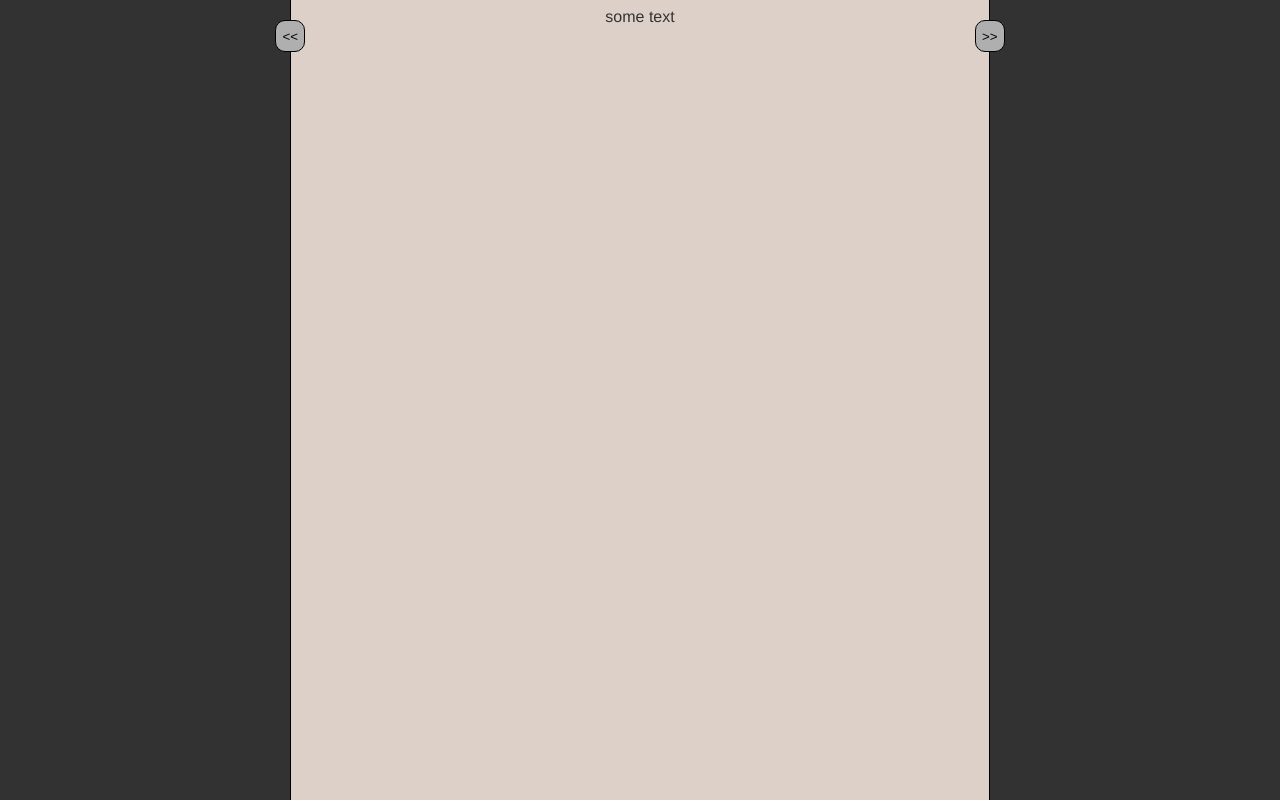
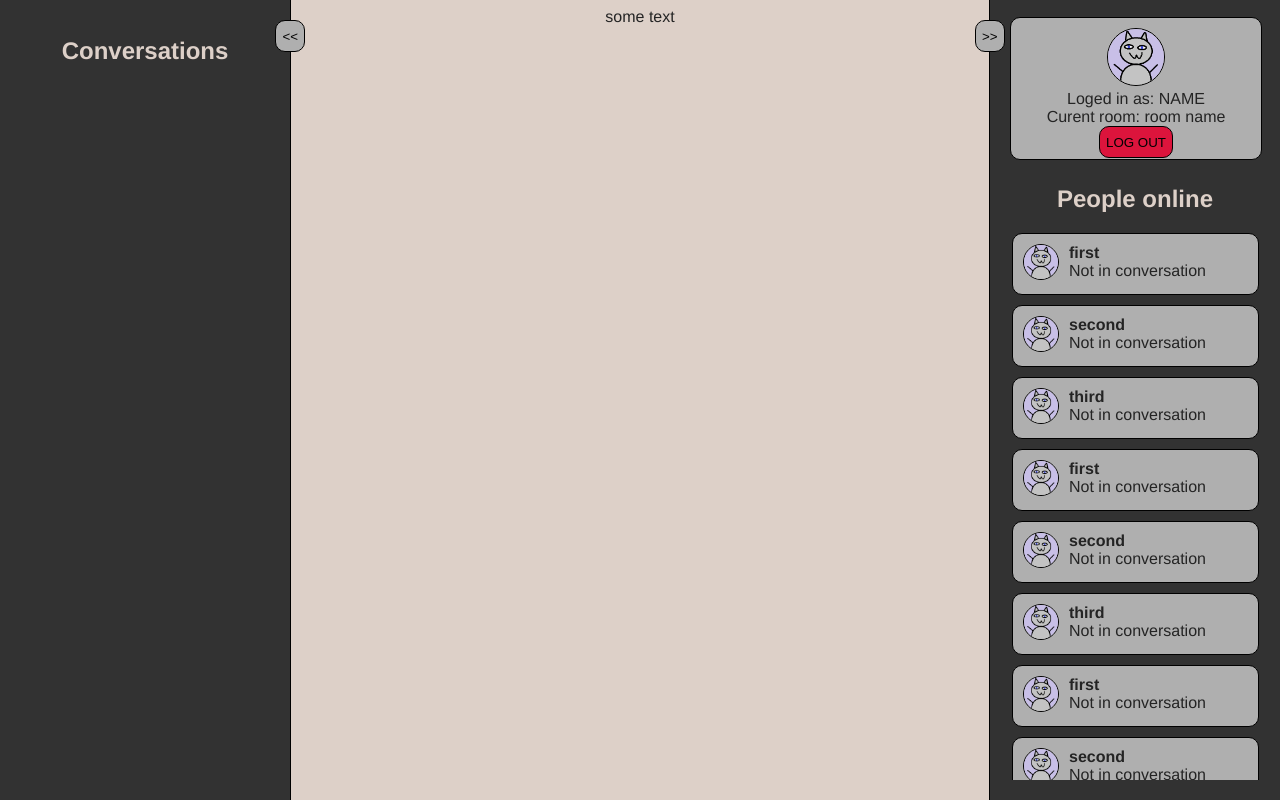
Before and after one commit to SzyJar/modern-forum-application, a Vue app in the folder frontend/: page / in a window 1280 px wide. Built offline with nearby package versions, Linux system fonts and the light colour scheme.

Commit message:
People panel styled

```diff
--- a/frontend/package.json
+++ b/frontend/package.json
@@ -1,5 +1,5 @@
 {
-  "name": "frontend",
+  "name": "forum-app",
   "version": "0.1.0",
   "private": true,
   "scripts": {
--- a/frontend/public/index.html
+++ b/frontend/public/index.html
@@ -4,7 +4,7 @@
     <meta charset="utf-8">
     <meta http-equiv="X-UA-Compatible" content="IE=edge">
     <meta name="viewport" content="width=device-width,initial-scale=1.0">
-    <link rel="icon" href="<%= BASE_URL %>favicon.ico">
+    <link rel="icon" href="">
     <title><%= htmlWebpackPlugin.options.title %></title>
   </head>
   <body>
--- a/frontend/src/App.vue
+++ b/frontend/src/App.vue
@@ -1,7 +1,7 @@
 <template>
   some text
   <RoomList />
-  <PeopleList />
+  <PeopleList :users='users' />
 </template>
 
 <script>
@@ -9,22 +9,38 @@ import { ref } from 'vue'
 import RoomList from './components/RoomList.vue'
 import PeopleList from './components/PeopleList.vue'
 
+
 export default {
   name: 'App',
   components: { RoomList, PeopleList },
   setup() {
-
+    const users = ref([
+      { name: "first", id: 1 },
+      { name: "second", id: 2 },
+      { name: "third", id: 3 },
+      { name: "first", id: 4 },
+      { name: "second", id: 5 },
+      { name: "third", id: 6 },
+      { name: "first", id: 7 },
+      { name: "second", id: 8 },
+      { name: "third", id: 9 }
+    ])
     return {
-
+      users
     }
   },
 }
 </script>
 
 <style>
+::-webkit-scrollbar {
+  width: 0px;
+  height: 0px;
+}
+
 body {
   background: #DDD0C8;
-  color: #333333;
+  color: #242424;
   min-width: 750px;
 }
 
@@ -46,6 +62,7 @@ body {
     width: 250px;
     padding: 20px;
     transition: transform 0.3s ease;
+
 }
 
 button {
@@ -62,4 +79,7 @@ button:hover {
   color: #DDD0C8;
 }
 
+h2 {
+  color: #DDD0C8;
+}
 </style>
--- a/frontend/src/components/CurrentUser.vue
+++ b/frontend/src/components/CurrentUser.vue
@@ -0,0 +1,46 @@
+<template>
+  <div class="currentUser">
+    <img src='../assets/images/profile1.png'/><br>
+    Loged in as: NAME <br>
+    Curent room: room name
+    <button class="logout">LOG OUT</button>
+  </div>
+</template>
+
+<script>
+export default {
+
+}
+</script>
+
+<style scoped>
+img {
+    width: 56px;
+    height: 56px;
+    border-radius: 50%;
+    border: 1px solid black;
+}
+
+.currentUser {
+    background: #AFAFAF;
+    border: 1px solid black;
+    margin-top: -35px;
+    padding-top: 10px;
+    width: 100%;
+    height: 150px;
+    border-radius: 10px;
+}
+
+.user {
+    background: #AFAFAF;
+}
+
+button {
+    background: crimson;
+}
+
+button:hover {
+    background: #bb1133;
+}
+
+</style>
--- a/frontend/src/components/PeopleList.vue
+++ b/frontend/src/components/PeopleList.vue
@@ -1,14 +1,24 @@
 <template>
 <div class="sideBar" :class="{ 'sideBar-hidden': isHidden }">
     <button class="toggle-button" @click="toggleSidebar">{{ isHidden ? '<<' : '>>' }}</button>
+    <CurrentUser />
+    <div class="users-online">
+        <h2>People online</h2>
+        <div class="user" v-for="user in users" :key="user.id">
+            <User :user="user" />
         </div>
-
+    </div>
+</div>
 </template>
 
 <script>
 import { ref } from 'vue'
+import CurrentUser from '../components/CurrentUser.vue'
+import User from '../components/User.vue'
 
 export default {
+    props: ['users'],
+    components: { CurrentUser, User },
     setup() {
         const isHidden = ref(false);
 
@@ -35,4 +45,27 @@ export default {
     align-self: flex-start;
     margin-left: -35px;
 }
+
+.users-online {
+    margin-top: 5px;
+    width: 100%;
+    overflow-y: auto;
+}
+
+.user{
+    background: #AFAFAF;
+    border: 1px solid black;
+    margin-left: 2px;
+    margin-top: 10px;
+    width: 98%;
+    height: 60px;
+    border-radius: 10px;
+    transition: transform 0.1s ease;
+}
+
+.user:hover{
+    background: #404040;
+    color: #DDD0C8;
+    transform: translate(-2px, -2px);
+}
 </style>
--- a/frontend/src/components/RoomList.vue
+++ b/frontend/src/components/RoomList.vue
@@ -1,6 +1,12 @@
 <template>
 <div class="sideBar" :class="{ 'sideBar-hidden': isHidden }">
     <button class="toggle-button" @click="toggleSidebar">{{ isHidden ? '>>' : '<<' }}</button>
+    <div class="rooms">
+        <h2>Conversations</h2>
+        <div class="room" v-for="room in rooms" :key="room.id">
+            <User :room="room" />
+        </div>
+    </div>
 </div>
 
 </template>
@@ -35,4 +41,21 @@ export default {
     align-self: flex-end;
     margin-right: -35px;
 }
+
+.rooms {
+    margin-top: -35px;
+    width: 100%;
+    overflow-y: auto;
+}
+
+.room {
+    background: #AFAFAF;
+    border: 1px solid black;
+    margin-left: 2px;
+    margin-top: 10px;
+    width: 98%;
+    height: 60px;
+    border-radius: 10px;
+    transition: transform 0.1s ease;
+}
 </style>
--- /dev/null
+++ b/frontend/src/components/User.vue
@@ -0,0 +1,47 @@
+<template>
+   <div>
+    <div class="avatar">
+        <img src='../assets/images/profile1.png'/>
+    </div>
+
+    <p v-if="user.room">
+      <span class="name">{{ user.name }}</span> <br>
+      Current conversation: {{ user.room }}
+    </p>
+    <p v-else>
+      <span class="name">{{ user.name }}</span> <br>
+      Not in conversation
+    </p>
+
+  </div>
+</template>
+
+<script>
+export default {
+    props: ['user'],
+}
+</script>
+
+<style scoped>
+img {
+    width: 34px;
+    height: 34px;
+    border-radius: 50%;
+    border: 1px solid black;
+}
+
+div {
+    display: flex;
+    margin: 5px;
+    text-align: left;
+}
+
+p {
+    margin-left: 5px;
+    margin-top: 5px;
+}
+
+.name {
+    font-weight: 600;
+}
+</style>
```
Also changed, not shown: frontend/src/assets/images/profile1.png (added), 1 other file (tests, documents, lock files or other folders). Lines whose indentation alone changed are shown as unchanged.
